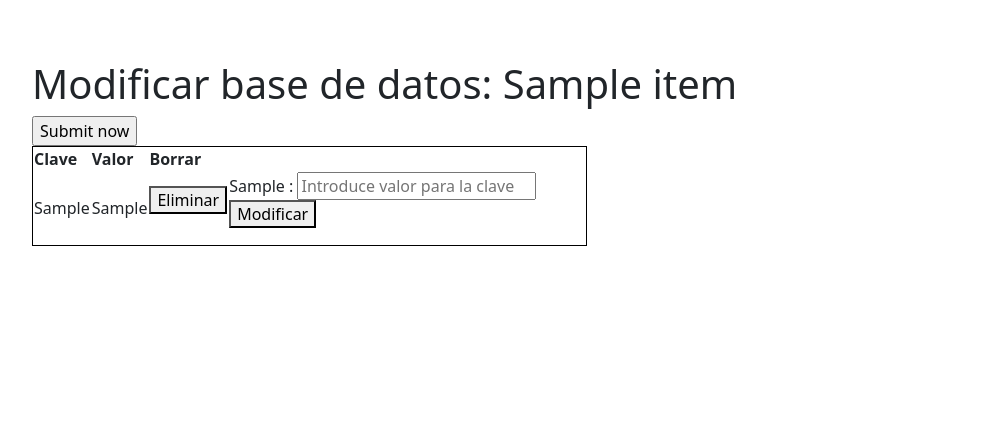
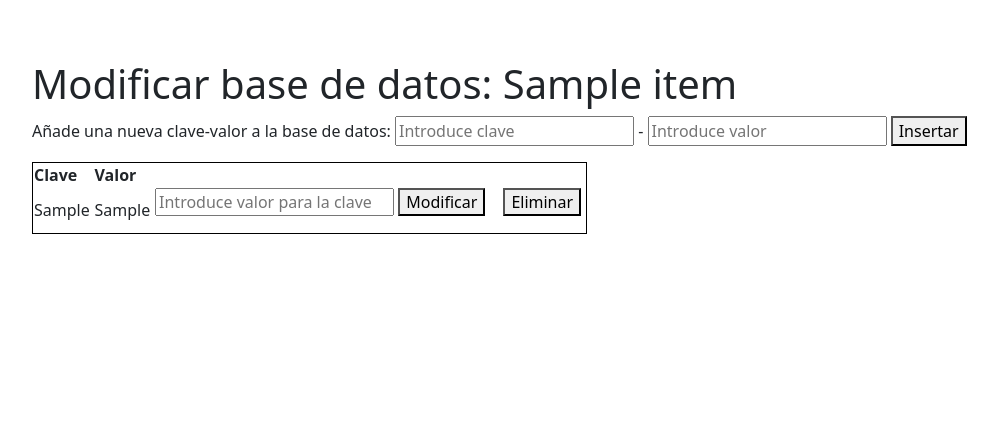
Before and after one commit to felpud0/SSDD-keyValue, a Flask app: page /bbdd/1/modificar in a window 1280 px wide. Shown: the part 56-501 px from the top of the page, without its empty margins (53-1051 px from the left). Run offline with Flask 2, Linux system fonts and the light colour scheme; the visitor is signed in with stand-in values (Sample User, id 1); a database or web service that is not in the repository returns one stand-in record (values such as "Sample title"); data that the repository does not hold is empty; some libraries are stand-ins or nearby versions.

Commit message:
crear par nuevo en frontend

```diff
--- a/proyecto/frontend/app/app.py
+++ b/proyecto/frontend/app/app.py
@@ -143,6 +143,18 @@ def bbddEliminarKey(id, key):
         flash("Par <"+key+"> eliminado con éxito")
     return redirect(url_for('bbddModificar', id=id))
 
+@app.route('/bbdd/<id>/anadir' , methods=['POST'])
+@login_required
+def bbddAnadirKey(id):
+    key = request.form['key']
+    value = request.form['value']
+    respuesta = addPair(current_user.email, id, key, value)
+    if respuesta.status_code != 204:
+        flash("Error al añadir el par <"+key+":"+value+">")
+    else:
+        flash("Par <"+key+":"+value+"> añadido con éxito")
+    return redirect(url_for('bbddModificar', id=id))
+
 
 @app.route('/logout')
 @login_required
@@ -217,5 +229,10 @@ def updatePair(email, db, key, value):
     respuesta = requests.put('http://backend-rest:8080/Service/u/'+email+'/db/'+db+'/d/'+key+"?v="+value)
     return respuesta
 
+def addPair(email, db, key, value):
+    data = {"k": key, "v": value}
+    respuesta = requests.post('http://backend-rest:8080/Service/u/'+email+'/db/'+db+'/d', json=data)
+    return respuesta
+
 if __name__ == '__main__':
     app.run(debug=True, host='0.0.0.0')
--- a/proyecto/frontend/app/templates/bbddModificar.html
+++ b/proyecto/frontend/app/templates/bbddModificar.html
@@ -8,29 +8,35 @@
 {% block content %}
 <h1>Modificar base de datos: {{ bbdd['dbname'] }}</h1>
 
-<input type="submit" value="Submit now" />
+<form method="post" action="{{ url_for('bbddAnadirKey', id=bbdd['dbname'] ) }}">
+    Añade una nueva clave-valor a la base de datos:
+        <input type="text" id="key" name="key" placeholder="Introduce clave" required />
+        -
+        <input type="text" id="value" name="value" placeholder="Introduce valor" required />
+    <button type="submit" > Insertar </button>
+</form>
+
 <table style="width:50%">
     <tr>
         <th>Clave</th>
         <th>Valor</th>
-        <th>Borrar</th>
     </tr>
         {% for pair in bbdd['d'] %}
         <tr>
             <td>{{ pair['k'] }}</td>
             <td>{{ pair['v'] }}</td>
             <td>
+                <form method="post" action="{{ url_for('bbddModificar', id=bbdd['dbname'] ) }}">
+                    <input type="hidden" id="key" name="key" value="{{ pair['k'] }}">
+                    <input type="text" id="value" name="value" placeholder="Introduce valor para la clave" required />
+                    <button type="submit" > Modificar </button>
+                </form>
+            </td>
+            <td>
                 <form method="get" action=" {{ url_for('bbddEliminarKey', key=pair['k'], id=bbdd['dbname'] ) }}">
                     <button type="submit" > Eliminar </button>
                 </form>
-            <td>
-                <form method="post" action="{{ url_for('bbddModificar', id=bbdd['dbname'] ) }}">
-                    <input type="hidden" id="key" name="key" value="{{ pair['k'] }}">
-                    {{ pair['k'] }} : <input type="text" id="value" name="value" placeholder="Introduce valor para la clave" required />
-                    <button type="submit" > Modificar </button>
-                </form>
             </td>
-
         </tr>
         {% endfor %}
 </table>
```
